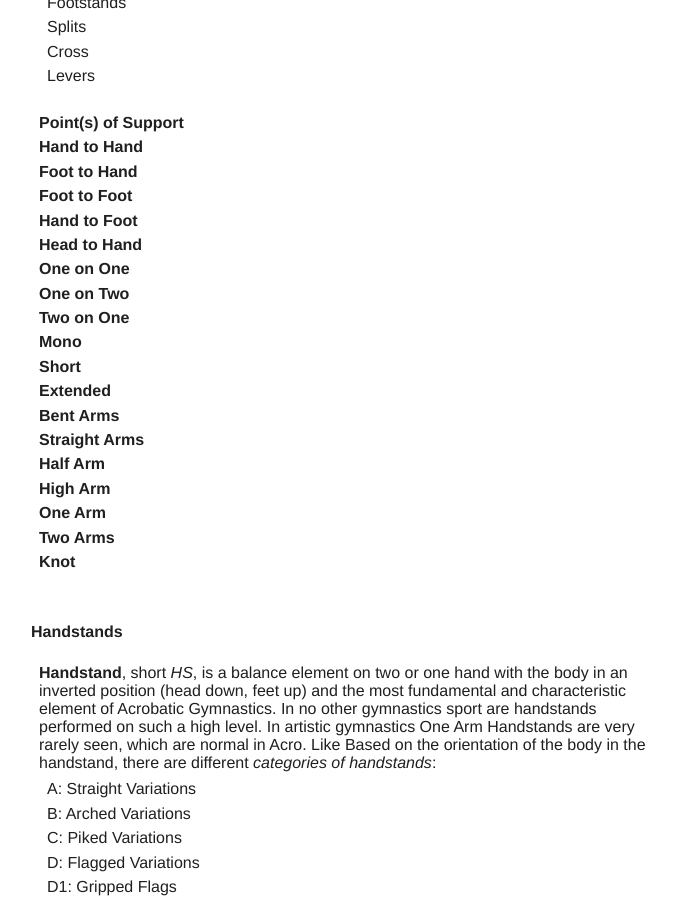
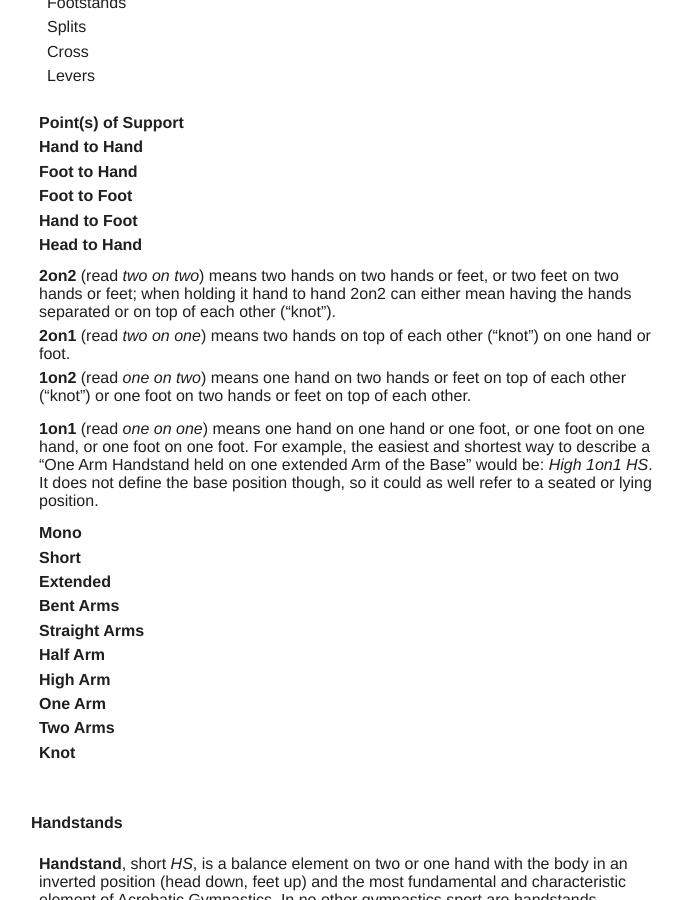
Before and after one commit to floshin/acrolib, a Jekyll site: the page built from glossary.md, in a window 1280 px wide and 900 px high, scrolled down 3128 px. Shown: the whole window, without its empty margins (294-977 px from the left). Built offline with Jekyll 4.4.1, drawn with Linux system fonts in a browser that asks for light colours; our own code applies the rules of GitHub Pages for plain Markdown files.

Commit message:
Update glossary.md

```diff
--- a/glossary.md
+++ b/glossary.md
@@ -74,9 +74,13 @@ We divide the Acrobatic terms into the following categories according to the cat
 * **Foot to Foot**
 * **Hand to Foot**
 * **Head to Hand**
-* **One on One**
-* **One on Two**
-* **Two on One**
+*
+
+* **2on2** (read *two on two*) means two hands on two hands or feet, or two feet on two hands or feet; when holding it hand to hand 2on2 can either mean having the hands separated or on top of each other ("knot").
+* **2on1** (read *two on one*) means two hands on top of each other ("knot") on one hand or foot.
+* **1on2** (read *one on two*) means one hand on two hands or feet on top of each other ("knot") or one foot on two hands or feet on top of each other.
+* **1on1** (read *one on one*) means one hand on one hand or one foot, or one foot on one hand, or one foot on one foot. For example, the easiest and shortest way to describe a "One Arm Handstand held on one extended Arm of the Base" would be: *High 1on1 HS*. It does not define the base position though, so it could as well refer to a seated or lying position.
+
 * **Mono**
 * **Short**
 * **Extended**
```
